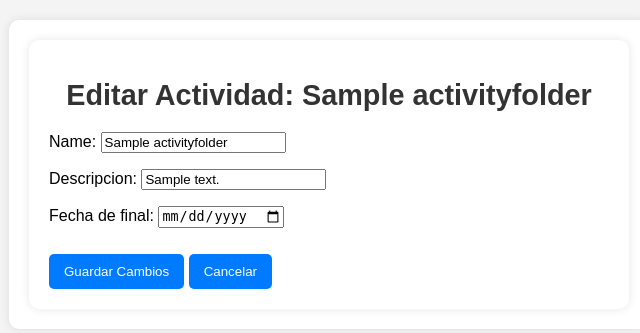
After one commit to venusielo/Aplicacion-Web, a Django app: page /projects/1/activity/1/edit/ in a window 1280 px wide. The commit adds this page. Shown: the top 333 px of the page, without its empty margins (311-951 px from the left). Run offline with Django 5.2, Linux system fonts and the light colour scheme; tables that the repository leaves empty hold one stand-in row (values such as "Sample post").

Commit message:
fin de 4ta iteracion.

```diff
--- a/aplicacionING/forms.py
+++ b/aplicacionING/forms.py
@@ -102,6 +102,8 @@ class RegistroForm(forms.ModelForm):
 
 
 class ProjectFolderForm(forms.ModelForm):
+    name = forms.CharField(label='Nombre')
+    description = forms.CharField(label='Descripcion')
     start_date = forms.DateField(
         widget=forms.DateInput(attrs={'type': 'date', 'min': datetime.date.today().isoformat()}),
         label='Fecha de Inicio'
@@ -114,3 +116,14 @@ class ProjectFolderForm(forms.ModelForm):
     class Meta:
         model = ProjectFolder
         fields = ['name', 'description', 'start_date', 'end_date']
+
+class EditActivityForm(forms.ModelForm):
+    name = forms.CharField(label='Nombre'),
+    description = forms.CharField(label='Descripcion')
+    due_date = forms.DateField(
+    widget=forms.DateInput(attrs={'type': 'date', 'min': datetime.date.today().isoformat()}),
+    label='Fecha de final'
+    )
+    class Meta:
+        model = ActivityFolder
+        fields = ['name', 'description', 'due_date']
--- a/aplicacionING/templates/activity_item.html
+++ b/aplicacionING/templates/activity_item.html
@@ -63,6 +63,7 @@
                     {% csrf_token %}
                     <button type="submit" class="btn btn-danger">Eliminar Actividad</button>
                 </form>
+                <a href="{% url 'edit_activity' project_id=project.id activity_id=activity.id %}" class="btn btn-primary">Editar Actividad</a>
             </div>
         </div>
     </details>
--- a/aplicacionING/templates/change_history.html
+++ b/aplicacionING/templates/change_history.html
@@ -115,7 +115,6 @@
     	{% endif %}
 	</div>
 
-
         <div class="filters">
             <a href="?order=asc">Orden Ascendente</a>
             <a href="?order=desc">Orden Descendente</a>
--- /dev/null
+++ b/aplicacionING/templates/edit_activity.html
@@ -0,0 +1,34 @@
+{% extends 'base.html' %}
+
+{% block content %}
+<div class="container">
+    <h1>Editar Actividad: {{ activity.name }}</h1>
+    <form method="POST">
+        {% csrf_token %}
+        {{ form.as_p }}
+        <button type="submit" class="btn btn-primary">Guardar Cambios</button>
+        <button href="{% url 'OpenProject' project_id %}" class="btn btn-secondary">Cancelar</button>
+    </form>
+</div>
+
+<style>
+    .container {
+        max-width: 600px;
+        margin: 0 auto;
+        padding: 20px;
+        background-color: #fff;
+        border-radius: 10px;
+        box-shadow: 0 0 10px rgba(0, 0, 0, 0.1);
+    }
+
+    h1 {
+        font-size: 1.8rem;
+        margin-bottom: 20px;
+        text-align: center;
+    }
+
+    .btn {
+        margin-top: 10px;
+    }
+</style>
+{% endblock %}
--- a/aplicacionING/urls.py
+++ b/aplicacionING/urls.py
@@ -17,6 +17,7 @@ urlpatterns = [
     path('projects/eliminar/<int:project_id>/', views.DeleteProject, name='DeleteProject'),
     path('projects/edit/<int:project_id>/', views.edit_project, name='edit_project'),
     path('project/<int:project_id>/create_activity', views.create_activity_folder, name='create_activity'),
+    path('projects/<int:project_id>/activity/<int:activity_id>/edit/', views.edit_activity, name='edit_activity'),
     path('project/<int:project_id>/delete_activity/<int:activity_id>/', views.delete_activity, name='delete_activity'),
     path('ver_permisos/', views.ver_permisos, name='ver_permisos'),
     path('ver_usuarios/', views.ver_usuarios, name='ver_usuarios'),
--- a/aplicacionING/views.py
+++ b/aplicacionING/views.py
@@ -3,7 +3,7 @@ from django.contrib.auth.decorators import login_required
 from django.contrib.auth.forms import UserCreationForm
 from django.contrib import messages
 from .models import ProjectFolder, ChangeHistory, ActivityFolder
-from .forms import ProjectFolderForm, ActivityFolderForm, RegistroForm,RoleForm,TaskForm
+from .forms import ProjectFolderForm, ActivityFolderForm, RegistroForm,EditActivityForm,TaskForm
 from .models import Role, ProjectFolder, ActivityFolder, Task
 from django.contrib.auth.models import Permission,User
 from django.contrib.auth.decorators import user_passes_test
@@ -355,11 +355,33 @@ def create_activity_folder(request, project_id):
     return render(request, 'create_activity.html', {'form': form, 'project': project})
 
 
-
-
 def open_activity(request, activity_id):
     activity = get_object_or_404(ActivityFolder, id=activity_id)
     return render(request, 'create_activity.html', {'activity': activity})
+def edit_activity(request, project_id, activity_id):
+    activity = get_object_or_404(ActivityFolder, id=activity_id)
+
+    if request.method == 'POST':
+        form = EditActivityForm(request.POST, instance=activity)
+        if form.is_valid():
+            old_due_date = activity.due_date  # Guardar la fecha de vencimiento actual antes de actualizar
+            activity = form.save()  # Guardar la actividad y actualizar la instancia
+
+            # Comparar si la fecha de vencimiento ha cambiado
+            if old_due_date != activity.due_date:
+                ChangeHistory.objects.create(
+                    project=activity.project,
+                    activity=activity,
+                    change_description=f"Fecha de vencimiento de la actividad '{activity.name}' cambiada de {old_due_date} a {activity.due_date}",
+                    user=request.user
+                )
+
+            messages.success(request, f"Actividad '{activity.name}' actualizada exitosamente.")
+            return redirect('OpenProject', project_id=project_id)
+    else:
+        form = EditActivityForm(instance=activity)
+
+    return render(request, 'edit_activity.html', {'form': form, 'activity': activity, 'project_id': project_id})
 
 
 def delete_activity(request, project_id, activity_id):
```
